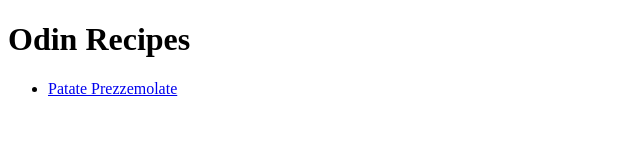
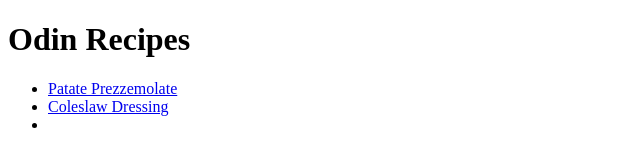
Before and after one commit to omaression/odin-recipes, a plain HTML site: page index.html in a window 1280 px wide. Shown: the whole page, without its empty margins (0-640 px from the left). Drawn offline with Linux system fonts and the light colour scheme.

Commit message:
Edit index.html to add link to coleslaw dressing
I added a list item containg the link to coleslaw dressing web page.

```diff
--- a/index.html
+++ b/index.html
@@ -9,6 +9,7 @@
     <h1>Odin Recipes</h1>
     <ul>
         <li><a href="./recipes/potato_salad.html">Patate Prezzemolate</a></li>
+        <li><a href="./recipes/coleslaw_dressing.html">Coleslaw Dressing</a><li>
     </ul>
 </body>
 </html>
```
